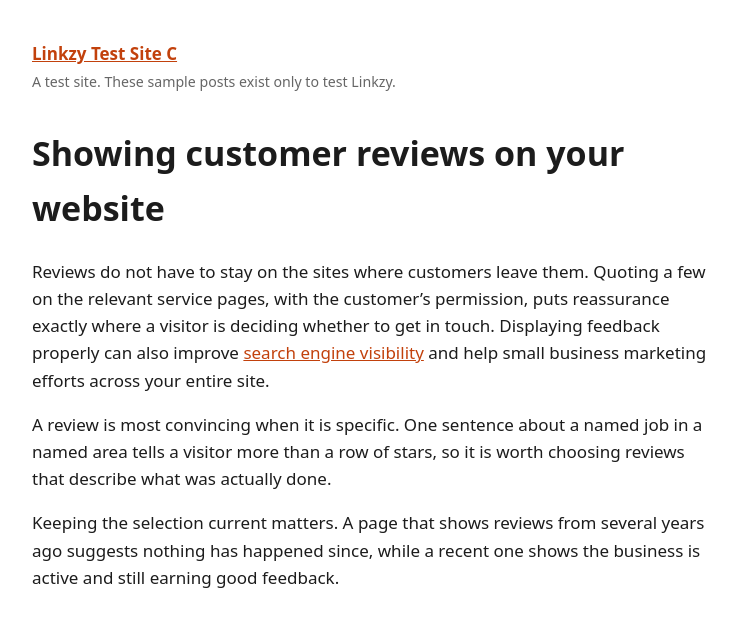
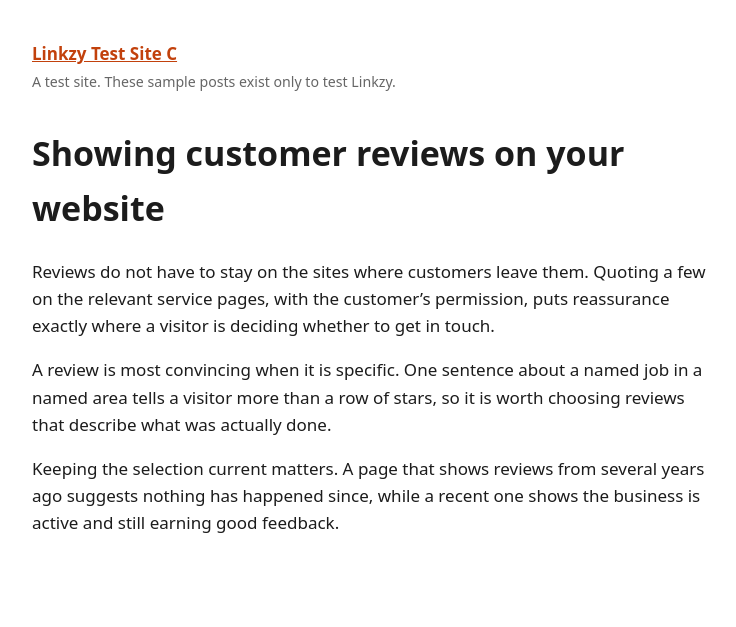
Before and after one commit to linkzy-sandbox/linkzy-sandbox.github.io, a Jekyll site: the page built from _posts/2026-10-21-customer-reviews-on-your-website.md, in a window 1280 px wide. Shown: the top 627 px of the page, without its empty margins (268-1004 px from the left). Built offline with Jekyll 4.4.1, drawn with Linux system fonts in a browser that asks for light colours.

Commit message:
Linkzy: update a link in "Showing customer reviews on your website"

```diff
--- a/_posts/2026-10-21-customer-reviews-on-your-website.md
+++ b/_posts/2026-10-21-customer-reviews-on-your-website.md
@@ -3,7 +3,7 @@ layout: post
 title: "Showing customer reviews on your website"
 ---
 
-Reviews do not have to stay on the sites where customers leave them. Quoting a few on the relevant service pages, with the customer's permission, puts reassurance exactly where a visitor is deciding whether to get in touch. Displaying feedback properly can also improve [search engine visibility](https://linkzy-test.myshopify.com/) and help small business marketing efforts across your entire site.
+Reviews do not have to stay on the sites where customers leave them. Quoting a few on the relevant service pages, with the customer's permission, puts reassurance exactly where a visitor is deciding whether to get in touch.
 
 A review is most convincing when it is specific. One sentence about a named job in a named area tells a visitor more than a row of stars, so it is worth choosing reviews that describe what was actually done.
 
```
